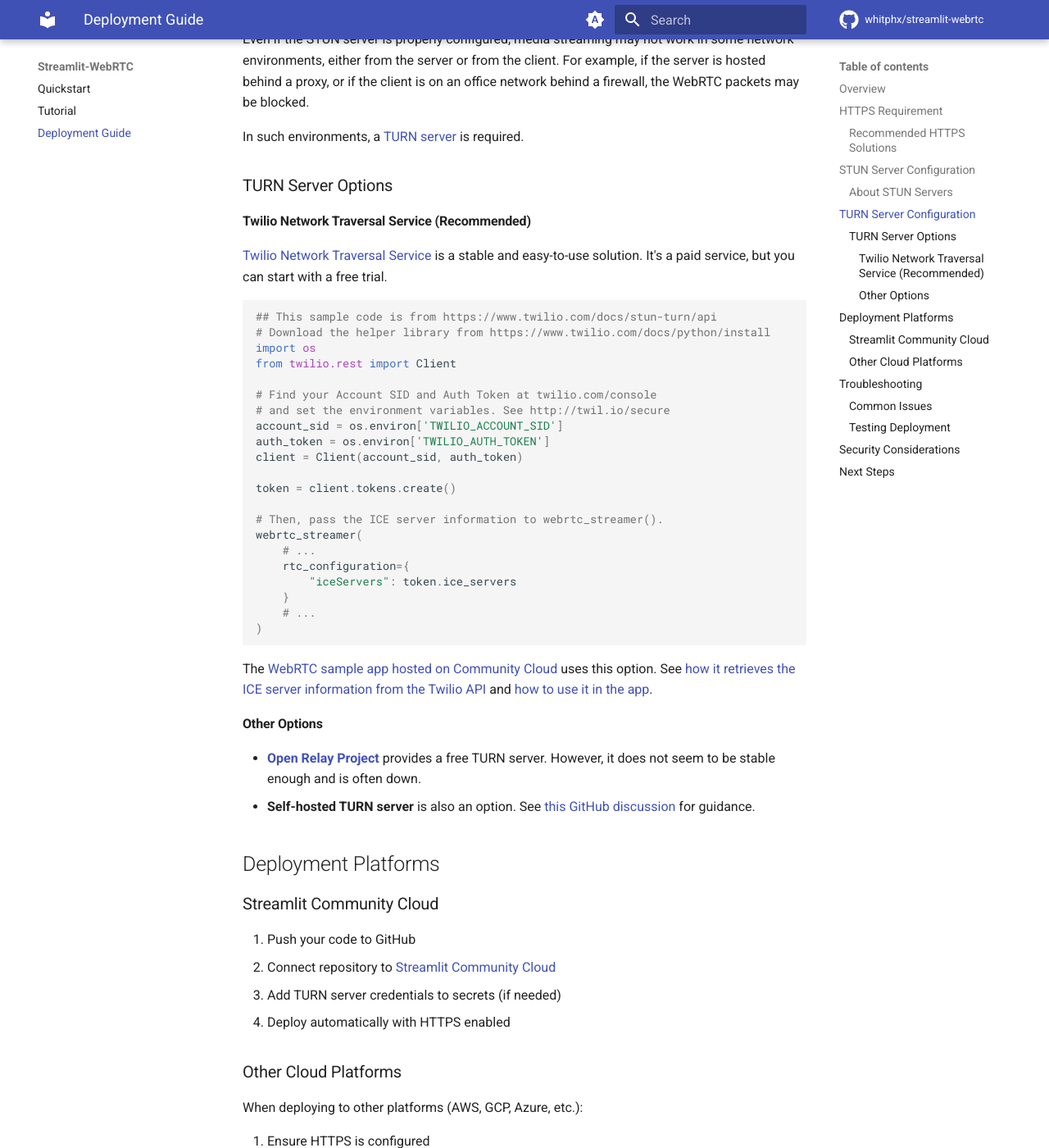
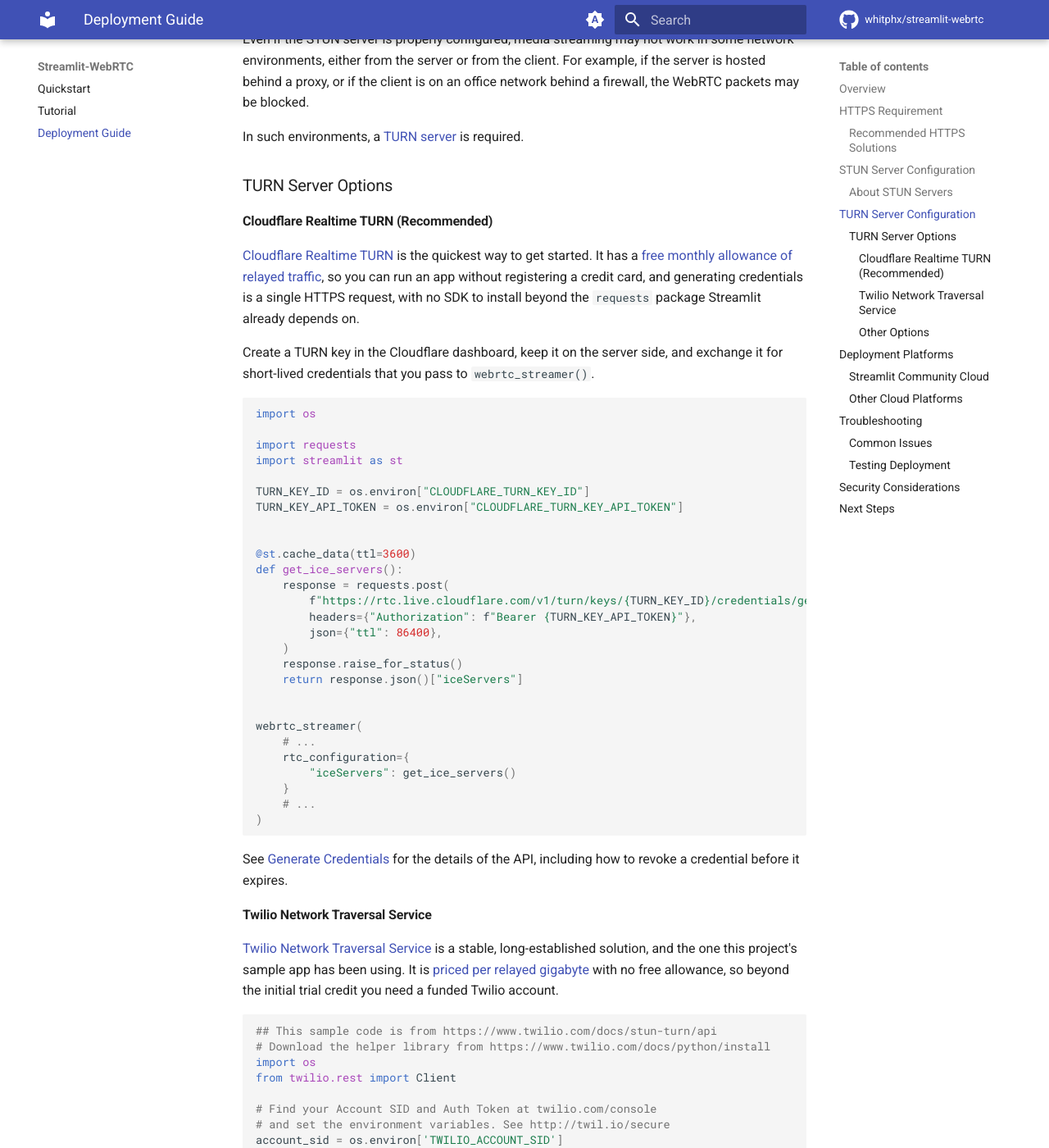
Before and after one commit to whitphx/streamlit-webrtc, an MkDocs documentation site: the page built from docs/deployment.md, in a window 1280 px wide and 1400 px high, scrolled down 2240 px. Shown: the whole window at 82% size. Built offline with MkDocs 1.6.1 and Material for MkDocs 9.7.7, drawn with Linux system fonts in a browser that asks for light colours; comment, search, counter and statistics services are not loaded.

Commit message:
docs: recommend Cloudflare Realtime TURN alongside Twilio
The README and the deployment guide pointed new users at Twilio as the
one recommended TURN service. Twilio bills per relayed gigabyte with no
free allowance, so getting a TURN server working means funding an
account once the trial credit runs out, and it pulls in the `twilio`
SDK.

Cloudflare Realtime TURN has a free monthly allowance of relayed
traffic and issues credentials over a plain HTTPS request, so it is now
listed first, with Twilio kept as an alternative.

Co-Authored-By: Claude Opus 5 <noreply@anthropic.com>
Claude-Session: https://claude.ai/code/session_01RbPBWge1PHpVKJHbz7h4tx

````diff
--- a/docs/deployment.md
+++ b/docs/deployment.md
@@ -70,9 +70,47 @@ In such environments, a [TURN server](https://webrtc.org/getting-started/turn-se
 
 ### TURN Server Options
 
-#### Twilio Network Traversal Service (Recommended)
+#### Cloudflare Realtime TURN (Recommended)
 
-[Twilio Network Traversal Service](https://www.twilio.com/docs/stun-turn) is a stable and easy-to-use solution. It's a paid service, but you can start with a free trial.
+[Cloudflare Realtime TURN](https://developers.cloudflare.com/realtime/turn/) is the quickest way to get started. It has a [free monthly allowance of relayed traffic](https://developers.cloudflare.com/realtime/turn/faq/), so you can run an app without registering a credit card, and generating credentials is a single HTTPS request, with no SDK to install beyond the `requests` package Streamlit already depends on.
+
+Create a TURN key in the Cloudflare dashboard, keep it on the server side, and exchange it for short-lived credentials that you pass to `webrtc_streamer()`.
+
+```python
+import os
+
+import requests
+import streamlit as st
+
+TURN_KEY_ID = os.environ["CLOUDFLARE_TURN_KEY_ID"]
+TURN_KEY_API_TOKEN = os.environ["CLOUDFLARE_TURN_KEY_API_TOKEN"]
+
+
+@st.cache_data(ttl=3600)
+def get_ice_servers():
+    response = requests.post(
+        f"https://rtc.live.cloudflare.com/v1/turn/keys/{TURN_KEY_ID}/credentials/generate-ice-servers",
+        headers={"Authorization": f"Bearer {TURN_KEY_API_TOKEN}"},
+        json={"ttl": 86400},
+    )
+    response.raise_for_status()
+    return response.json()["iceServers"]
+
+
+webrtc_streamer(
+    # ...
+    rtc_configuration={
+        "iceServers": get_ice_servers()
+    }
+    # ...
+)
+```
+
+See [Generate Credentials](https://developers.cloudflare.com/realtime/turn/generate-credentials/) for the details of the API, including how to revoke a credential before it expires.
+
+#### Twilio Network Traversal Service
+
+[Twilio Network Traversal Service](https://www.twilio.com/docs/stun-turn) is a stable, long-established solution, and the one this project's sample app has been using. It is [priced per relayed gigabyte](https://www.twilio.com/en-us/stun-turn/pricing) with no free allowance, so beyond the initial trial credit you need a funded Twilio account.
 
 ```python
 ## This sample code is from https://www.twilio.com/docs/stun-turn/api
````
Also changed, not shown: AGENTS.md (+1 -1 lines), README.md (+33 -1 lines), changelog.d/20260915_140000_whitphx_cloudflare_turn_docs.md (added, +3 -0 lines).
